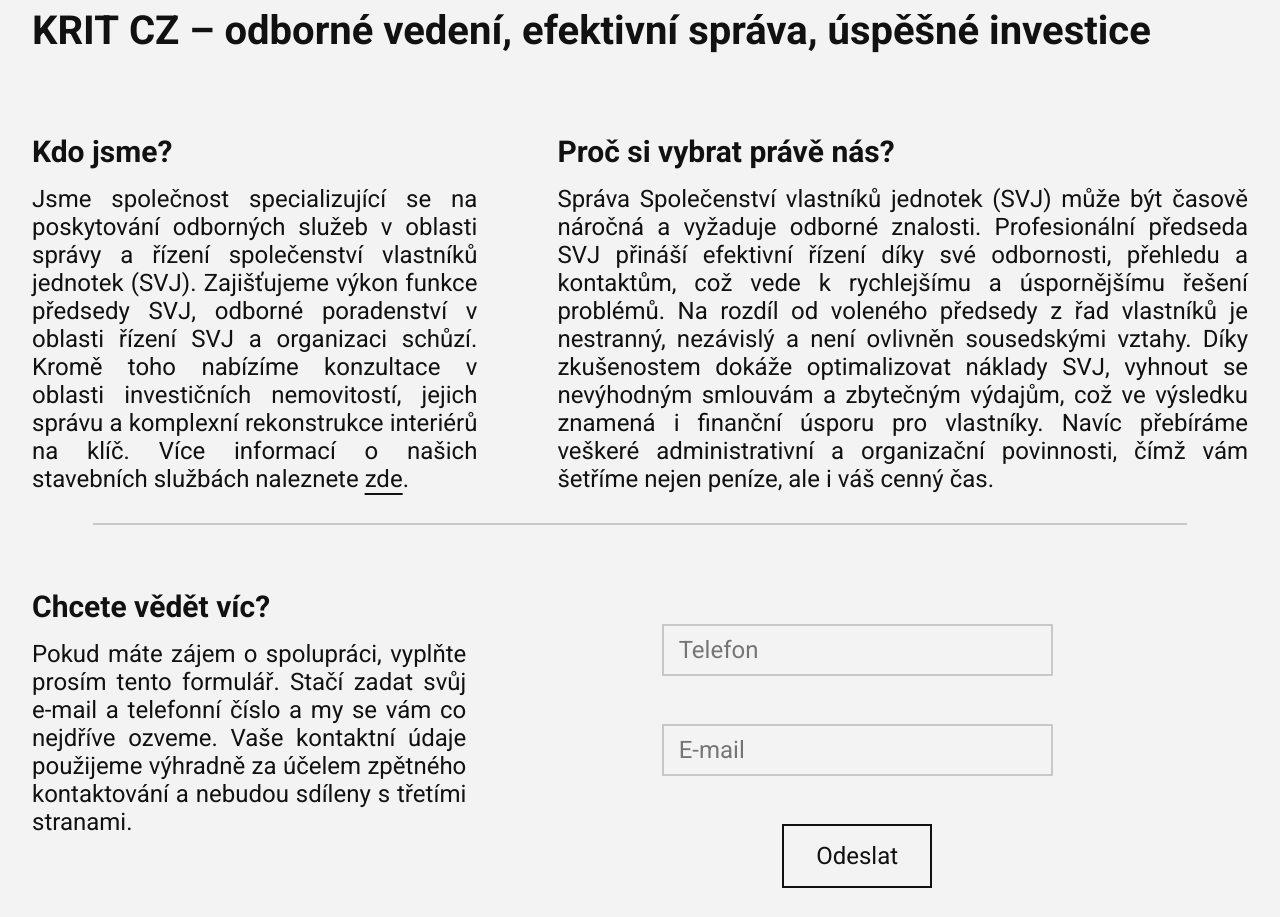
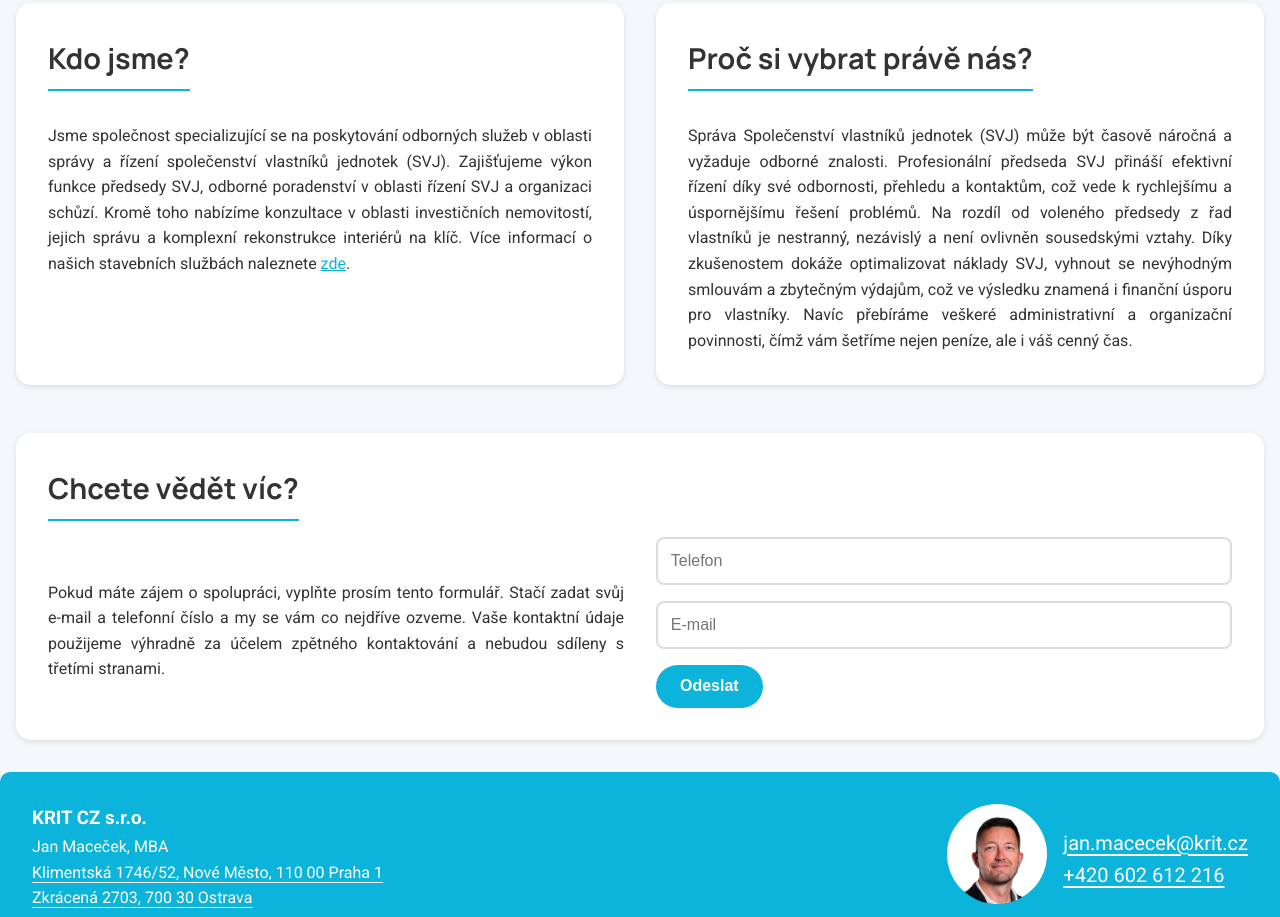
Before and after one commit to fyihany/krit, a plain HTML site: page index.html in a window 1280 px wide. Shown: the part 545-1462 px from the top of the page. Drawn offline with Linux system fonts and the light colour scheme.

Commit message:
Kompletní předělání vzhledu.

```diff
--- a/css/style.css
+++ b/css/style.css
@@ -1,221 +1,221 @@
-@import url('https://fonts.googleapis.com/css2?family=Manrope&family=Roboto:ital,wght@0,100..900;1,100..900&display=swap');
+@import url('https://fonts.googleapis.com/css2?family=Manrope:wght@400;700&family=Roboto:wght@400;500;700&display=swap');
 
 :root {
-    --primary-color: #111111;
-    --secondary-color: #F3F3F3;
-    --tertiary-color: #C8C8C9;
+    --accent: #0CB4DB;
+    --bg: #f4f8fb;
+    --text: #333333;
+    --light: #ffffff;
+    --dark: #222222;
+    --header-height: 100px;
+    --transition-speed: 0.3s;
 }
 
+/* RESET + ZÁKLADNÍ NASTAVENÍ */
 * {
-    font-family: "Roboto", serif;
-    color: var(--primary-color);
+    box-sizing: border-box;
     margin: 0;
     padding: 0;
-    box-sizing: border-box;
     scroll-behavior: smooth;
 }
 
-body,
-html {
-    background-color: var(--secondary-color);
-    min-height: 100dvh;
+body {
+    font-family: 'Roboto', sans-serif;
+    background-color: var(--bg);
+    color: var(--text);
+    line-height: 1.6;
 }
 
+a {
+    text-decoration: none;
+    color: var(--accent);
+}
+
+/* HLAVIČKA */
 header {
+    background: var(--light);
+    box-shadow: 0 2px 8px rgba(0, 0, 0, 0.1);
+    padding: 1rem 2rem;
+    position: fixed;
+    width: 100%;
+    top: 0;
     display: flex;
     justify-content: space-between;
     align-items: center;
-    padding-block: .5rem;
-    padding-inline: 2rem;
-    position: fixed;
-    width: 100%;
-    height: 100px;
-    background-color: var(--secondary-color);
-    gap: 1rem;
-    z-index: 100;
-    border-bottom: 1px solid var(--tertiary-color);
+    z-index: 1000;
+
+    height: var(--header-height);
 }
 
-main {
-    padding-inline: 2rem;
-}
-
-h1 {
-    margin-block: 5rem;
-    font-size: 40px;
-}
-
-.header__placeholder {
-    width: 100%;
-    height: 100px;
-}
-
-.city__panorama {
-    margin-top: 4rem;
-    width: 100%;
-    align-self: center;
-    filter: grayscale(0.8);
-}
-
-.main__photo {
-    position: absolute;
-    width: 210px;
-    right: 10%;
-    top: 0;
+.logo {
+    max-width: 120px;
+    border: 4px solid var(--accent);
+    border-radius: 10px;
+    padding: 0.5rem;
 }
 
 .btn__box {
-    z-index: 1;
+    /* případné další úpravy */
 }
 
 .btn {
-    position: relative;
-    background-color: transparent;
-    outline: none;
-    border: 2px solid var(--primary-color);
-    font-size: 24px;
-    padding: 1rem 2rem;
+    background: var(--accent);
+    color: var(--light);
+    padding: 0.8rem 1.5rem;
+    border: none;
+    border-radius: 50px;
+    font-size: 1rem;
+    font-weight: bold;
+    transition: background var(--transition-speed);
     cursor: pointer;
-    overflow: hidden;
-    transition: color 150ms linear;
-    color: var(--primary-color);
-    text-decoration: none;
-}
-
-.btn::before {
-    content: "";
-    position: absolute;
-    bottom: 0;
-    left: 0;
-    width: 100%;
-    height: 0%;
-    background-color: var(--primary-color);
-    transition: height 150ms linear;
-    z-index: -1;
-}
-
-.btn:hover::before {
-    height: 100%;
 }
 
 .btn:hover {
-    color: var(--secondary-color);
+    background: #0AA8C2;
 }
 
-.block {}
-
-.sections::after {
-    content: "";
-    position: absolute;
-    bottom: 0;
-    left: 5%;
-    width: 90%;
-    height: 2px;
-    background-color: var(--tertiary-color);
+/* HERO SEKCE S OBRÁZKEM S EFEM ANIMACE */
+.hero {
+    position: relative;
+    height: 400px;
+    overflow: hidden;
+    border-bottom-left-radius: 10px;
+        border-bottom-right-radius: 10px;
 }
 
-h2 {
-    font-size: 30px;
+.hero-bg {
+    position: absolute;
+    top: 0;
+    left: 0;
+    width: 100%;
+    height: 100%;
+    background: url('../img/city_panoram_4.webp') center/cover no-repeat;
+    filter: brightness(0.85);
+    animation: zoomIn 8s ease-in-out infinite alternate;
 }
 
+@keyframes zoomIn {
+    from {
+        transform: scale(1);
+    }
+
+    to {
+        transform: scale(1.05);
+    }
+}
+
+.fade__in__text {
+    position: relative;
+    z-index: 1;
+    text-align: center;
+    font-family: 'Manrope', sans-serif;
+    font-size: 3.5rem;
+    color: var(--light);
+    text-shadow: 1px 1px 4px rgba(0, 0, 0, 0.6);
+    /* Umístění textu ve středu hero sekce */
+    top: 50%;
+    transform: translateY(-50%);
+    margin: 0 1rem;
+}
+
+/* Odsazení hlavního obsahu tak, aby nezačínal pod fixní hlavičkou */
+main {
+    padding-top: var(--header-height);
+}
+
+/* SEKCE */
 .sections {
     display: flex;
-    justify-content: space-evenly;
-    align-items: start;
-    flex-wrap: nowrap;
-    gap: 5rem;
-    position: relative;
-    padding-bottom: 2rem;
-    margin-bottom: 4rem;
+    justify-content: space-between;
+    gap: 2rem;
+    margin: 3rem 1rem;
+    flex-wrap: wrap;
 }
 
+.sections section {
+    background: var(--light);
+    padding: 2rem;
+    border-radius: 15px;
+    box-shadow: 0 2px 6px rgba(0, 0, 0, 0.1);
+    flex: 1;
+    min-width: 300px;
+}
 
+.sections section h2 {
+    font-family: 'Manrope', sans-serif;
+    font-size: 1.8rem;
+    margin-bottom: 1rem;
+    border-bottom: 2px solid var(--accent);
+    display: inline-block;
+    padding-bottom: 0.5rem;
+}
 
 .par {
+    font-size: 1rem;
     margin-top: 1rem;
-    font-size: 24px;
     text-align: justify;
 }
 
-.about__us {}
-
-.why__us {}
-
-.our__projects {
-    display: flex;
-    flex-direction: column;
-    align-items: center;
-    gap: 3rem;
-    margin-bottom: 4rem;
+/* KONTAKT */
+.contact__us {
+    background: var(--light);
+    padding: 2rem;
+    margin: 2rem 1rem;
+    border-radius: 15px;
+    box-shadow: 0 2px 6px rgba(0, 0, 0, 0.1);
 }
 
-.image__container {
-    display: flex;
-    justify-content: space-evenly;
-}
-
-.example__img {
-    width: 20%;
-    filter: grayscale(0.3);
-    cursor: pointer;
-    transition: all 200ms linear;
-}
-
-.example__img:hover {
-    box-shadow: 0 0 5px 1px var(--primary-color);
-}
-
-.contact__us {
-    margin-bottom: 4rem;
+.contact__us h2 {
+    font-family: 'Manrope', sans-serif;
+    font-size: 1.8rem;
+    margin-bottom: 1rem;
+    border-bottom: 2px solid var(--accent);
+    display: inline-block;
+    padding-bottom: 0.5rem;
 }
 
 .contact__us__box {
     display: flex;
+    flex-wrap: wrap;
+    gap: 2rem;
+    align-items: center;
 }
 
 .contact__us__text {
     flex: 1;
+    font-size: 1rem;
 }
 
 form {
-    flex: 1.8;
+    flex: 1;
     display: flex;
     flex-direction: column;
-    justify-content: center;
-    align-items: center;
-    gap: 3rem;
+    gap: 1rem;
 }
 
 .form_input {
-    width: 50%;
-    padding: 10px 15px;
-    font-size: 24px;
+    padding: 0.8rem;
+    border: 2px solid #dddddd;
+    border-radius: 8px;
+    font-size: 1rem;
     outline: none;
-    background-color: var(--secondary-color);
-    border: 2px solid var(--tertiary-color);
-    transition: all 150ms linear;
+    transition: border-color 0.3s ease;
 }
 
 .form_input:focus {
-    border: 2px solid var(--primary-color);
+    border-color: var(--accent);
 }
 
-.form_input:valid {
-    border: 2px solid green;
-}
-
-input:-webkit-autofill {
-    /* background-color: var(--secondary-color) !important; */
-    -webkit-box-shadow: 0 0 0px 1000px var(--secondary-color) inset !important;
-}
-
+/* PATIČKA */
 footer {
+    background: var(--accent);
+    color: var(--light);
+    padding: 2rem;
     display: flex;
     justify-content: space-between;
-    padding-inline: 2rem;
-    padding-block: 2rem;
-    border-top: 1px solid var(--tertiary-color);
-    line-height: 2rem;
+    flex-wrap: wrap;
+    gap: 1rem;
+    border-top-left-radius: 10px;
+    border-top-right-radius: 10px;
 }
 
 .initials {
@@ -225,47 +225,43 @@ footer {
 
 .contact_info {
     display: flex;
-    flex-direction: column;
+    flex-direction: row;
+    align-items: center;
     justify-content: center;
-    align-items: flex-start;
-    padding-right: 5rem;
+    gap: 1rem;
     font-size: 20px;
-    gap: 1rem;
 }
 
+.contact_info_box {
+    display: flex;
+    flex-direction: column;
+}
+
+footer a {
+    color: var(--light) !important;
+    text-decoration: underline;
+    text-decoration-color: var(--light);
+    text-underline-offset: 4px;
+    transition: text-decoration-color 0.3s ease;
+}
+
+footer a:hover {
+    text-decoration-color: #eeeeee;
+}
+
+/* Linky mimo footer */
 .link {
+    color: var(--accent);
     text-decoration: underline;
-    text-decoration-color: var(--primary-color);
-    text-underline-offset: 6px;
-    transition: text-decoration-color 150ms linear;
+    transition: all 0.3s ease;
 }
 
 .link:hover {
-    text-decoration-color: var(--secondary-color);
+    color: #0AA8C2;
+    text-decoration-color: transparent;
 }
 
-.link:active,
-.link:focus {
-    text-decoration-color: var(--primary-color);
-    animation: underlineChange 1s ease-in-out;
-}
-
-/* Definice animace */
-@keyframes underlineChange {
-    0% {
-        text-decoration-color: var(--primary-color);
-    }
-
-    50% {
-        text-decoration-color: var(--secondary-color);
-    }
-
-    100% {
-        text-decoration-color: var(--primary-color);
-    }
-}
-
-/* Modal background */
+/* MODAL */
 #modal {
     display: none;
     position: fixed;
@@ -279,11 +275,8 @@ footer {
     z-index: 100;
 }
 
-
-
-/* Modal content */
 #modal div {
-    background-color: var(--secondary-color);
+    background-color: var(--light);
     padding: 20px;
     max-width: 600px;
     width: 100%;
@@ -291,13 +284,13 @@ footer {
     flex-direction: column;
     justify-content: center;
     align-items: center;
-    gap: 4rem;
-    font-size: 2rem;
+    gap: 2rem;
+    font-size: 1.2rem;
     z-index: 100;
     animation: fadeIn 0.3s ease-in-out;
+    border-radius: 10px;
 }
 
-/* Modal fade-in animation */
 @keyframes fadeIn {
     from {
         opacity: 0;
@@ -310,46 +303,33 @@ footer {
     }
 }
 
-@media (max-width: 1200px) {
-    .par {
-        text-align: left;
-    }
+/* MAIN PHOTO */
+.main_photo {
+    width: 100px;
+    border-radius: 50%;
+    cursor: pointer;
+    transition: all 250ms linear;
 }
 
+.main_photo:hover {
+    box-shadow: 0 0 5px 2px white;
+}
 
-@media (max-width: 900px) {
+/* MEDIA QUERIES */
+@media (max-width: 768px) {
     .sections {
         flex-direction: column;
     }
 
     .contact__us__box {
         flex-direction: column;
-        gap: 5rem;
     }
 
-    form {
-        gap: 1rem;
+    .contact_info {
+        flex-direction: row-reverse;
     }
 
-    .form_input {
-        width: 100%;
-    }
-
-    .city__panorama {
-        display: none !important;
+    .fade__in__text {
+        font-size: 2rem;
     }
 }
-
-@media (max-width: 800px) {
-    footer {
-        flex-direction: column;
-        justify-content: center;
-        gap: 2rem;
-    }
-}
-
-@media (max-width: 400px) {
-    .initials {
-        gap: .8rem;
-    }
-}
--- a/index.html
+++ b/index.html
@@ -4,8 +4,12 @@
 <head>
     <meta charset="UTF-8">
     <meta name="viewport" content="width=device-width, initial-scale=1.0">
+    <title>Krit.cz - Váš partner pro správu a investice</title>
     <link rel="stylesheet" href="./css/style.css">
-    <title>Krit.cz - Váš partner pro správu a investice</title>
+    <!-- Google Fonts -->
+    <link
+        href="https://fonts.googleapis.com/css2?family=Manrope:wght@400;700&family=Roboto:wght@400;500;700&display=swap"
+        rel="stylesheet">
 </head>
 
 <body>
@@ -13,47 +17,43 @@
         <a href="#">
             <img src="./img/logo.svg" class="logo" alt="logo of the krit.cz company" width="120">
         </a>
-
         <div class="btn__box">
             <a href="#contact" class="btn">Kontakt</a>
         </div>
     </header>
+    <main>
+        <!-- Hero sekce s animovaným pozadím (efekt zoom/parallax) -->
+        <section class="hero">
+            <div class="hero-bg"></div>
+            <h1 class="fade__in__text">
+                KRIT&nbsp;CZ&nbsp;– odborné&nbsp;vedení, efektivní&nbsp;správa, úspěšné&nbsp;investice
+            </h1>
+        </section>
 
-    <main>
-        <div class="header__placeholder"></div>
-        <img src="./img/city_panorama.jpg" class="city__panorama" alt="ostrava city panorama">
-        <h1 class="fade__in__text">KRIT&nbsp;CZ&nbsp;– odborné&nbsp;vedení, efektivní&nbsp;správa,
-            úspěšné&nbsp;investice</h1>
         <div class="sections">
             <section class="block about__us">
                 <h2>Kdo jsme?</h2>
-                <p class="par">Jsme společnost specializující se na poskytování odborných služeb v oblasti správy a
-                    řízení společenství vlastníků
-                    jednotek (SVJ). Zajišťujeme výkon funkce předsedy SVJ, odborné poradenství v oblasti řízení SVJ a
-                    organizaci schůzí.
-                    Kromě toho nabízíme konzultace v oblasti investičních nemovitostí, jejich správu a komplexní
-                    rekonstrukce interiérů na
-                    klíč. Více informací o našich stavebních službách naleznete <a class="link"
-                        href="https://kompletnistavebni.webnode.cz/" target="_blank" rel="noopener">zde</a>.</p>
+                <p class="par">
+                    Jsme společnost specializující se na poskytování odborných služeb v oblasti správy a řízení
+                    společenství vlastníků jednotek (SVJ). Zajišťujeme výkon funkce předsedy SVJ, odborné poradenství v
+                    oblasti řízení SVJ a organizaci schůzí. Kromě toho nabízíme konzultace v oblasti investičních
+                    nemovitostí, jejich správu a komplexní rekonstrukce interiérů na klíč. Více informací o našich
+                    stavebních službách naleznete <a class="link" href="https://kompletnistavebni.webnode.cz/"
+                        target="_blank" rel="noopener">zde</a>.
+                </p>
             </section>
-
             <section class="why__us">
                 <h2>Proč si vybrat právě nás?</h2>
                 <p class="par">
                     Správa Společenství vlastníků jednotek (SVJ) může být časově náročná a vyžaduje odborné znalosti.
-                    Profesionální
-                    předseda SVJ přináší efektivní řízení díky své odbornosti, přehledu a kontaktům, což vede k
-                    rychlejšímu
-                    a
-                    úspornějšímu řešení problémů. Na rozdíl od voleného předsedy z řad vlastníků je nestranný, nezávislý
-                    a
-                    není
-                    ovlivněn sousedskými vztahy. Díky zkušenostem dokáže optimalizovat náklady SVJ, vyhnout se
-                    nevýhodným
-                    smlouvám a
-                    zbytečným výdajům, což ve výsledku znamená i finanční úsporu pro vlastníky. Navíc přebíráme veškeré
-                    administrativní a organizační povinnosti, čímž vám šetříme nejen peníze, ale i váš cenný čas.
+                    Profesionální předseda SVJ přináší efektivní řízení díky své odbornosti, přehledu a kontaktům, což
+                    vede k rychlejšímu a úspornějšímu řešení problémů. Na rozdíl od voleného předsedy z řad vlastníků je
+                    nestranný, nezávislý a není ovlivněn sousedskými vztahy. Díky zkušenostem dokáže optimalizovat
+                    náklady SVJ, vyhnout se nevýhodným smlouvám a zbytečným výdajům, což ve výsledku znamená i finanční
+                    úsporu pro vlastníky. Navíc přebíráme veškeré administrativní a organizační povinnosti, čímž vám
+                    šetříme nejen peníze, ale i váš cenný čas.
                 </p>
+            </section>
         </div>
 
         <section id="contact" class="contact__us">
@@ -61,33 +61,20 @@
             <div class="contact__us__box">
                 <p class="par contact__us__text">
                     Pokud máte zájem o spolupráci, vyplňte prosím tento formulář. Stačí zadat svůj e-mail a telefonní
-                    číslo
-                    a my se vám co
-                    nejdříve ozveme. Vaše kontaktní údaje použijeme výhradně za účelem zpětného kontaktování a nebudou
-                    sdíleny s třetími
-                    stranami.
+                    číslo a my se vám co nejdříve ozveme. Vaše kontaktní údaje použijeme výhradně za účelem zpětného
+                    kontaktování a nebudou sdíleny s třetími stranami.
                 </p>
                 <form id="contact__form">
-                    <form action="#" id="contact__form">
                     <input class="form_input" type="tel" name="phone" id="phone"
-                            pattern="^(\+?[0-9]{1,4}\s?)?([0-9]{3}\s?[0-9]{3}\s?[0-9]{3})$" placeholder="Telefon"
-                            required
-                            oninvalid="this.setCustomValidity('Zadejte správně telefonní číslo v těchto formátech:\n\n+420 123 456 789\n\n 123 456 789\n\nTelefonní číslo může být zadáno s mezerami i bez mezer.')"
-                            oninput="this.setCustomValidity('')">
-
-                        <input class="form_input" type="email" name="mail" id="mail" placeholder="E-mail" required
-                            oninvalid="this.setCustomValidity('Zadejte platnou e-mailovou adresu ve formátu:\n\njmeno@domena.cz')"
-                            oninput="this.setCustomValidity('')">
-
+                        pattern="^(\+?[0-9]{1,4}\s?)?([0-9]{3}\s?[0-9]{3}\s?[0-9]{3})$" placeholder="Telefon" required>
+                    <input class="form_input" type="email" name="mail" id="mail" placeholder="E-mail" required>
                     <div class="btn__box">
                         <button type="submit" class="btn">Odeslat</button>
                     </div>
                 </form>
-                </form>
             </div>
         </section>
     </main>
-
 
     <footer>
         <div class="initials">
@@ -103,6 +90,10 @@
             </a>
         </div>
         <div class="contact_info">
+            <a href="https://www.linkedin.com/in/jan-mace%C4%8Dek/" target="_blank">
+                <img src="./img/main_photo_2.JPG" alt="main photo" class="main_photo">
+            </a>
+            <div class="contact_info_box">
                 <a class="link" href="mailto:jan.macecek@krit.cz" title="jan.macecek@krit.cz">
                     jan.macecek@krit.cz
                 </a>
@@ -110,8 +101,8 @@
                     +420 602 612 216
                 </a>
             </div>
+        </div>
     </footer>
-
 
     <script src="./js/script.js"></script>
 </body>
```
Also changed, not shown: js/script.js (+6 -4 lines), img/city_panoram_3.webp (added), img/city_panoram_4.webp (added), img/main_photo.jpg, img/main_photo_2.JPG (added). Lines whose indentation alone changed are shown as unchanged.
